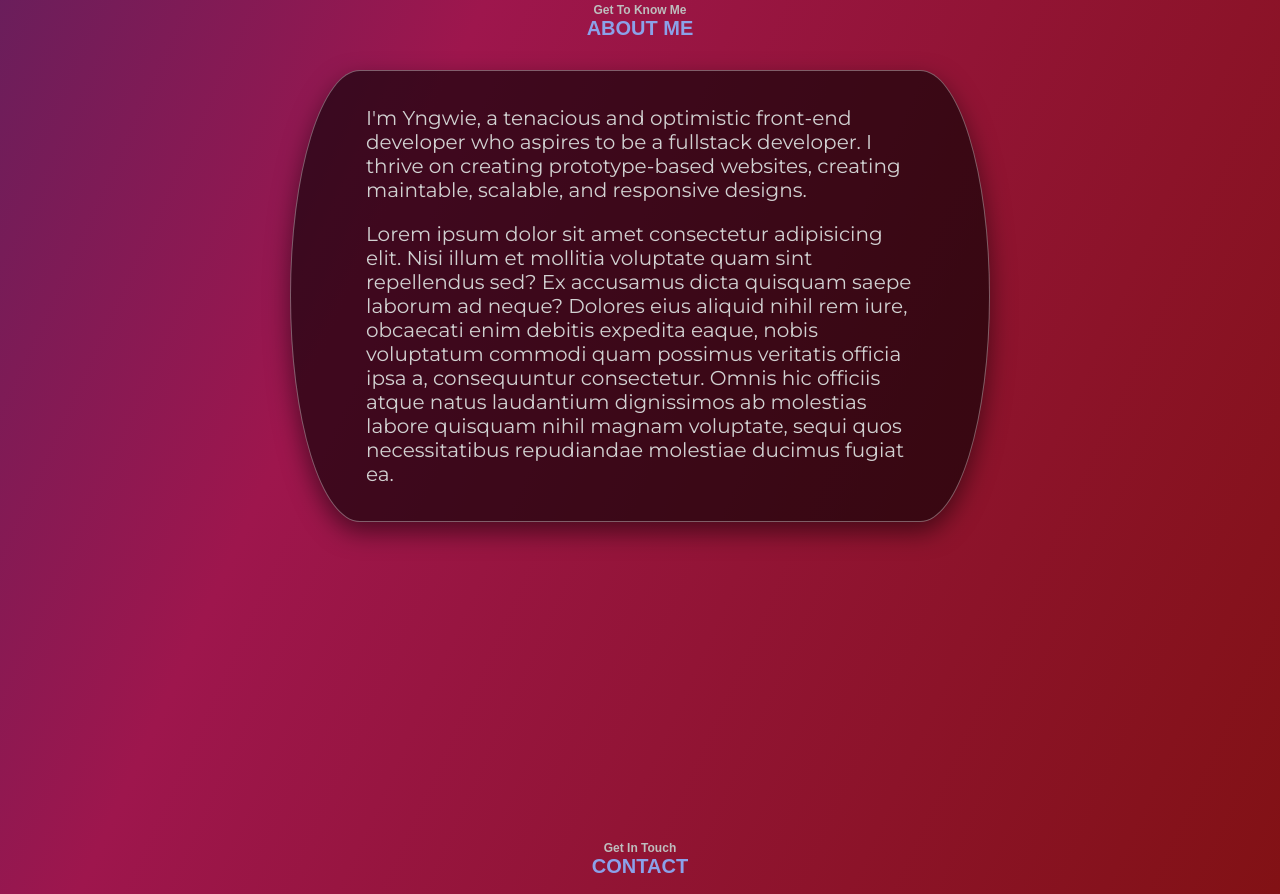
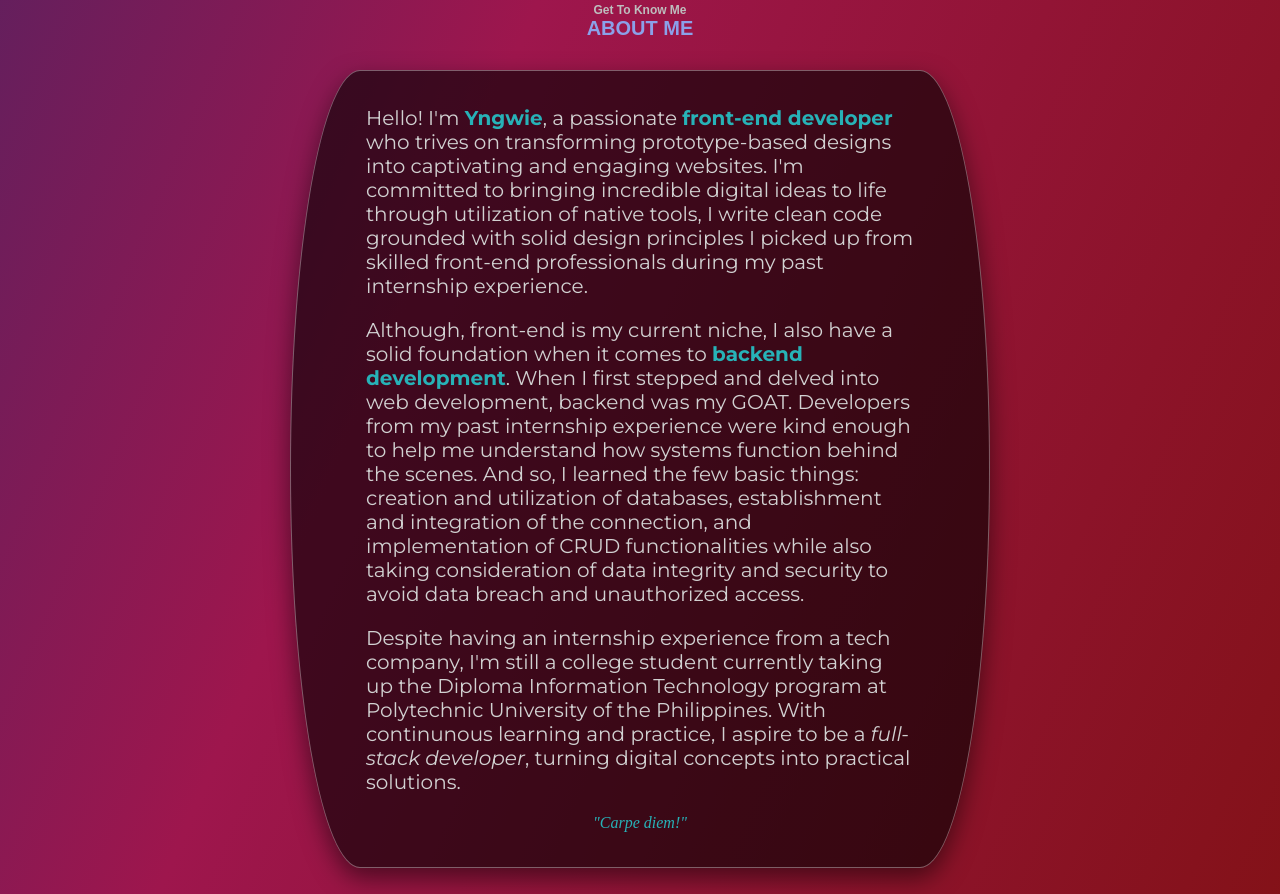
Before and after one commit to haruna-aki/portfolio, a plain HTML site: page index.html in a window 1280 px wide. Shown: the part 1740-2634 px from the top of the page. Drawn offline with nearby package versions, Linux system fonts and the light colour scheme; a web font is replaced by a local one.

Commit message:
:rocket: yippee

```diff
--- a/index.html
+++ b/index.html
@@ -57,9 +57,8 @@
                     </div>
                 </div>
             </section>
+        </div>
         <br>
-        </div>
-
 
         <!-- project section -->
         <section id="projects">
@@ -67,7 +66,6 @@
                 <div class="section-head">
                     <p>Explore My</p>
                     <h1>PROJECTS</h1>
-                </div>
                 </div>
 
                 <div class="carousel-wrap">
@@ -87,39 +85,50 @@
                 </div> -->
                 </div>
                 <div class="projectInfo">
-                <p><i>no projects to show yet atm.</i></p>
+                    <p>no projects to show yet atm.</p>
+                </div>
             </div>
         </section>
         <br>
 
         <!-- aboutme section -->
+        <div class="fade-inY head-about">
             <section id="about_me">
-            <div class="fade-inY head-about">
                 <div class="section-head">
                     <p>Get To Know Me</p>
                     <h1>ABOUT ME</h1>
                 </div>
 
                 <div class="aboutInfo">
-                    <p>I'm Yngwie, a tenacious and optimistic front-end developer who aspires to be a fullstack
-                        developer. I
-                        thrive on creating prototype-based websites, creating maintable, scalable, and responsive
-                        designs.
+                    <p>
+                        Hello! I'm <b>Yngwie</b>, a passionate <strong>front-end developer</strong> who trives on
+                        transforming prototype-based designs into captivating and engaging websites. I'm committed to
+                        bringing incredible digital ideas to life through utilization of native tools, I write clean
+                        code grounded with solid design principles I picked up from skilled front-end professionals
+                        during my past internship experience.
                     </p>
 
-                    <p>Lorem ipsum dolor sit amet consectetur adipisicing elit. Nisi illum et mollitia voluptate quam
-                        sint
-                        repellendus sed? Ex accusamus dicta quisquam saepe laborum ad neque? Dolores eius aliquid nihil
-                        rem
-                        iure, obcaecati enim debitis expedita eaque, nobis voluptatum commodi quam possimus veritatis
-                        officia ipsa a, consequuntur consectetur. Omnis hic officiis atque natus laudantium dignissimos
-                        ab
-                        molestias labore quisquam nihil magnam voluptate, sequi quos necessitatibus repudiandae
-                        molestiae
-                        ducimus fugiat ea.</p>
-                </div>
+                    <p>
+                        Although, front-end is my current niche, I also have a solid foundation when it comes
+                        to <strong>backend development</strong>. When I first stepped and delved into web development,
+                        backend was my GOAT. Developers from my past internship experience were kind enough to help me
+                        understand how systems function behind the scenes. And so, I learned the few basic things:
+                        creation and utilization of databases, establishment and integration of the connection,
+                        and implementation of CRUD functionalities while also taking consideration of data integrity
+                        and security to avoid data breach and unauthorized access.
+                    </p>
+
+                    <p>
+                        Despite having an internship experience from a tech company, I'm still a college student
+                        currently taking up the Diploma Information Technology program at Polytechnic University of the
+                        Philippines. With continunous learning and practice, I aspire to be a <em>full-stack
+                            developer</em>, turning digital concepts into practical solutions.
+                    </p>
+
+                    <i lang="la" id="carpediem">"Carpe diem!"</i>
                 </div>
             </section>
+        </div>
         <br>
 
         <!-- contact section -->
@@ -128,7 +137,6 @@
                 <div class="section-head">
                     <p>Get In Touch</p>
                     <h1>CONTACT</h1>
-                </div>
                 </div>
                 <div class="contactContainer">
                     <div class="email">
@@ -177,6 +185,7 @@
                         </li>
                     </ul>
                 </div>
+            </div>
         </section>
     </main>
     <script src="https://cdnjs.cloudflare.com/ajax/libs/gsap/3.12.5/gsap.min.js"></script>
--- a/style/global.css
+++ b/style/global.css
@@ -2,6 +2,7 @@
 
 :root {
     --body-gradient: linear-gradient(to top left, #801111, #9e164d, #162b73);
+    --nav-gradient: linear-gradient(to left, rgba(128, 128, 128, 0.77), rgba(12, 8, 20, 0.77));
 }
 
 * {
--- a/style/main.css
+++ b/style/main.css
@@ -93,6 +93,7 @@ html {
     padding: 20px;
     width: 100%;
     height: 800px;
+    display: flex;
 }
 
 #projects {
@@ -104,8 +105,7 @@ html {
 #about_me {
     padding: 20px;
     width: 100%;
-    height: 800px;
-    gap: 20px;
+    height: 1000px;
 }
 
 #contact {
@@ -126,7 +126,6 @@ html {
 
 .imgContainer {
     border-radius: 50% 20% / 10% 40%;
-    border: 1px solid black;
     /* padding: 20px; */
     /* width: 460px; */
     width: 90%;
@@ -141,6 +140,13 @@ html {
     transition: transform 0.3s ease-in-out;
 }
 
+.imgContainer:hover {
+    /* transform: rotate(15deg); */
+    transform: rotate(7deg);
+    cursor: pointer;
+    border: 2px solid #f7f7f7;
+}
+
 .imgContainer img {
     /* max-width: 450px;
     max-height: 450px;
@@ -153,18 +159,6 @@ html {
     border-radius: 50% 20% / 10% 40%;
     /* align-content: center; */
     /* transform: rotate(deg); */
-}
-
-/* .imgContainer img:hover {
-    transform: rotate(-10deg);
-    transition: transform 0.5s ease-in-out;
-    cursor: pointer;
-} */
-
-.imgContainer:hover {
-    /* transform: rotate(15deg); */
-    transform: rotate(7deg);
-    cursor: pointer;
 }
 
 .homeContainer {
@@ -185,7 +179,9 @@ html {
     justify-content: center;
     align-items: center;
     gap: 30px;
-    padding-top: 80px;
+    padding-top: 0;
+    height: max-content;
+    flex: 1 1 auto;
 }
 
 .homeInfo {
@@ -499,7 +495,7 @@ section#contact {
     font-family: "Montserrat", sans-serif;
     font-size: 8px;
     font-weight: 500;
-    font-style: normal;
+    font-style: italic;
     color: #0a0a0a;
 }
 
@@ -633,10 +629,24 @@ body.loaded .fade-only {
 
     width: 700px;
     padding: 35px 75px;
+    flex: 1;
 }
 
 .aboutInfo p {
     font-family: "Montserrat", sans-serif;
     font-size: 1.25rem;
     color: #d1d1d1;
+    cursor: default;
 }
+
+b,
+strong,
+i {
+    color: #27b2b7;
+}
+
+#carpediem {
+    display: flex;
+    justify-content: center;
+    align-items: center;
+}
```
Lines whose indentation alone changed are shown as unchanged.
